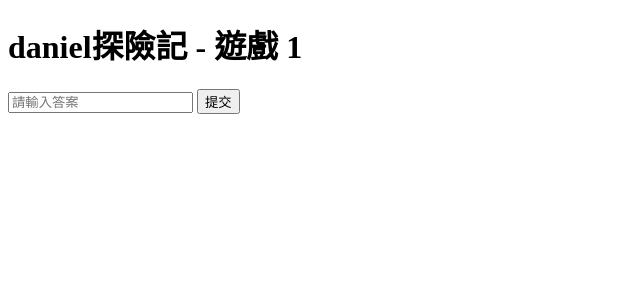
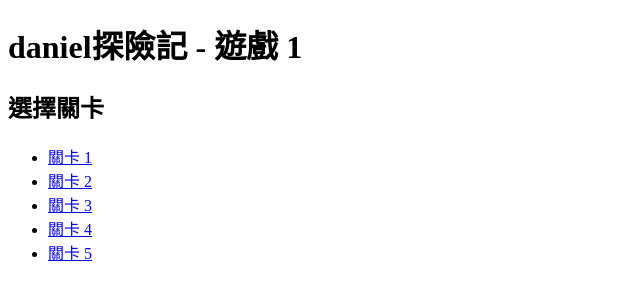
Before and after one commit to h04898989/puzzletest, a Flask app: page /game/1 in a window 1280 px wide. Shown: the top 300 px of the page, without its empty margins (0-640 px from the left). Run offline with Flask 3, Linux system fonts and the light colour scheme.

Commit message:
sara update

```diff
--- a/app.py
+++ b/app.py
@@ -8,7 +8,11 @@ def home():
 
 @app.route('/game/<game_id>')
 def game(game_id):
-    return render_template('index.html', game_id=game_id)
+    return render_template('levels.html', game_id=game_id)
+
+@app.route('/game/<game_id>/level/<level_id>')
+def level(game_id, level_id):
+    return render_template('index.html', game_id=game_id, level_id=level_id)
 
 @app.route('/validate', methods=['POST'])
 def validate():
--- a/templates/index.html
+++ b/templates/index.html
@@ -26,7 +26,7 @@
     </script>
 </head>
 <body>
-    <h1>daniel探險記 - 遊戲 {{ game_id }}</h1>
+    <h1>daniel探險記 - 遊戲 {{ game_id }} - 關卡 {{ level_id }}</h1>
     <input type="text" id="userInput" placeholder="請輸入答案">
     <button onclick="validateInput()">提交</button>
     <p id="result"></p>
--- /dev/null
+++ b/templates/levels.html
@@ -0,0 +1,19 @@
+<!DOCTYPE html>
+<html lang="zh-TW">
+<head>
+    <meta charset="UTF-8">
+    <meta name="viewport" content="width=device-width, initial-scale=1.0">
+    <title>選擇關卡</title>
+</head>
+<body>
+    <h1>daniel探險記 - 遊戲 {{ game_id }}</h1>
+    <h2>選擇關卡</h2>
+    <ul>
+        <li><a href="/game/{{ game_id }}/level/1">關卡 1</a></li>
+        <li><a href="/game/{{ game_id }}/level/2">關卡 2</a></li>
+        <li><a href="/game/{{ game_id }}/level/3">關卡 3</a></li>
+        <li><a href="/game/{{ game_id }}/level/4">關卡 4</a></li>
+        <li><a href="/game/{{ game_id }}/level/5">關卡 5</a></li>
+    </ul>
+</body>
+</html>
```
